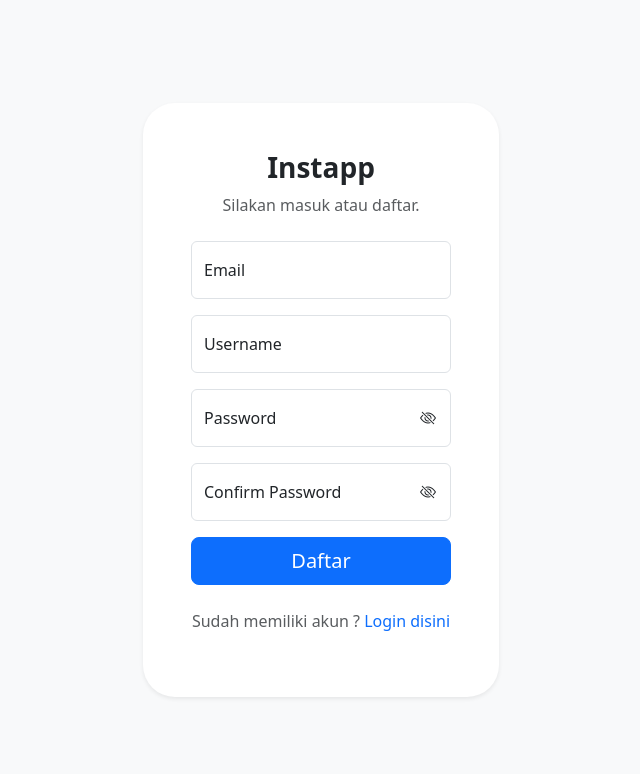
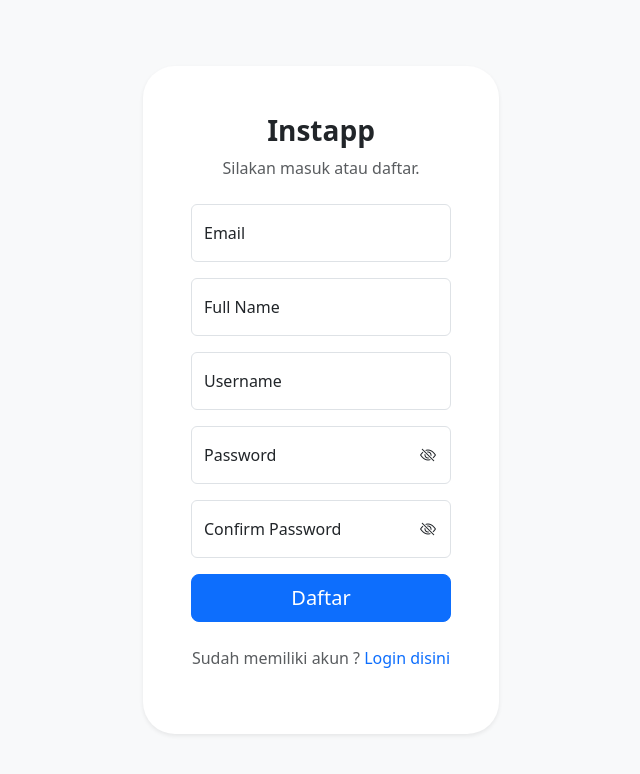
Before and after one commit to Renggy/Instapp-frontend, a Vue app: page /signup in a window 1280 px wide. Shown: the top 774 px of the page, without its empty margins (319-959 px from the left). Built offline with nearby package versions, Linux system fonts and the light colour scheme; no server answers.

Commit message:
Add Component field, middleware auth, store using pinia and enchance SignIn and SignUp Auth View

```diff
--- /dev/null
+++ b/src/components/Auth/AuthInput.vue
@@ -0,0 +1,70 @@
+<template>
+  <div class="form-floating mb-3">
+    <input
+      :type="inputType"
+      class="form-control"
+      :class="{ 'is-invalid': error }"
+      :value="modelValue"
+      @input="$emit('update:modelValue', ($event.target as HTMLInputElement).value)"
+      :placeholder="label"
+      autocomplete="off"
+    />
+    <label>{{ label }}</label>
+    <i
+      v-if="isPassword"
+      class="bi icon-end"
+      :class="isPasswordVisible ? 'bi-eye' : 'bi-eye-slash'"
+      @click="togglePasswordVisibility"
+    ></i>
+    <div v-if="error" class="invalid-feedback">
+      {{ error }}
+    </div>
+  </div>
+</template>
+
+<script setup lang="ts">
+  import { ref, computed } from 'vue';
+
+  const props = defineProps({
+    modelValue: {
+      type: String,
+      required: true,
+    },
+    label: {
+      type: String,
+      required: true,
+    },
+    type: {
+      type: String,
+      default: 'text',
+    },
+    error: {
+      type: String,
+      default: '',
+    },
+  });
+
+  defineEmits(['update:modelValue']);
+  const isPasswordVisible = ref(false);
+  const isPassword        = computed(() => props.type === 'password');
+  const inputType         = computed(() => {
+    if (isPassword.value) {
+      return isPasswordVisible.value ? 'text' : 'password';
+    }
+    return props.type;
+  });
+
+  function togglePasswordVisibility() {
+    isPasswordVisible.value = !isPasswordVisible.value;
+  }
+</script>
+
+<style scoped>
+  .icon-end {
+    top: 50%;
+    right: 15px;
+    cursor: pointer;
+    position: absolute;
+    transform: translateY(-50%);
+  }
+</style>
--- /dev/null
+++ b/src/middleware/auth.ts
@@ -0,0 +1,12 @@
+
+import cookies from '@/services/cookies';
+
+export function authGuard(to, from, next) {
+  const isAuthenticated = !!cookies.getToken();
+
+  if (isAuthenticated) {
+    next()
+  } else {
+    next({ name : 'signin'})
+  }
+}
--- /dev/null
+++ b/src/stores/auth.ts
@@ -0,0 +1,40 @@
+import { ref } from 'vue';
+import { defineStore } from 'pinia'
+import type { User } from '@/types/Users';
+
+import cookies from '@/services/cookies'
+import axiosInstance from '@/services/axios'
+
+export const useAuthStore = defineStore('auth', {
+  state: () => ({
+    token : cookies.getToken() || null,
+    user  : ref<User>({} as User)
+  }),
+  getters: {
+    isAuthenticated: (state) => !!state.token,
+  },
+  actions: {
+    setAuthData(token: string, user: User) {
+      this.token = token;
+      this.user  = user;
+      cookies.saveToken(this.token);
+    },
+
+    clearAuthData() {
+      this.token = null;
+      this.user  = {} as User;
+      cookies.destroyToken();
+    },
+
+    async verifyAuth() {
+      if (!cookies.getToken()) this.clearAuthData();
+      if ( cookies.getToken()) {
+        await axiosInstance.get("/auth/verify")
+          .then(resp => {
+            this.setAuthData(cookies.getToken(), resp.data.data.user);
+          })
+          .catch(()  => this.clearAuthData())
+      }
+    },
+  },
+})
--- a/src/views/Auth/SignInView.vue
+++ b/src/views/Auth/SignInView.vue
@@ -46,9 +46,12 @@
 </template>
 <script setup lang="ts">
   import { ref } from 'vue';
+  import { useRouter } from 'vue-router';
+  import { useAuthStore } from '@/stores/auth';
+
   import axiosInstance from '@/services/axios';
-  import { useRouter } from 'vue-router';
-  const router = useRouter();
+  const router    = useRouter();
+  const authStore = useAuthStore();
 
   const visiblePassword = ref<boolean>(false);
   const loadingOnSubmit = ref<boolean>(false);
@@ -61,14 +64,14 @@
     loadingOnSubmit.value = true;
     await axiosInstance.post('/auth/signin', data.value)
       .then(resp => {
-        console.log(resp);
-        loadingOnSubmit.value = false;
-        router.push('/');
-      })
-      .catch(err => {
-        if (err.status == 401) alert("Password Salah");
-      })
-      .finally(() => loadingOnSubmit.value = false);
+        const { user, token } = resp.data.data;
+        authStore.setAuthData(token, user);
+        router.push("/");
+        // }
+      }).catch(error => {
+        if (error.response.status == 401) alert("Email atau password salah");
+        else alert("Terjadi kesalahan. Silakan coba lagi.");
+      }).finally(() => loadingOnSubmit.value = false);
   }
 </script>
 
--- a/src/views/Auth/SignUpView.vue
+++ b/src/views/Auth/SignUpView.vue
@@ -1,64 +1,33 @@
 <template>
   <form @submit.prevent="handleSubmit">
-    <!-- Email -->
-    <div class="form-floating mb-3">
-      <input
-        type="email"
-        class="form-control"
-        :class="{ 'is-invalid': validationErrors.user_email }"
-        v-model="data.user_email"
-        placeholder="Email"
-        autocomplete="off" />
-      <label>Email</label>
-      <div v-if="validationErrors.user_email" class="invalid-feedback">
-        {{ validationErrors.user_email[0] }}
-      </div>
-    </div>
-
-    <!-- Name -->
-    <div class="form-floating mb-3">
-      <input
-        type="text"
-        class="form-control"
-        :class="{ 'is-invalid': validationErrors.user_name }"
-        placeholder="Name"
-        v-model="data.user_name"
-        autocomplete="off" />
-      <label>Username</label>
-      <div v-if="validationErrors.user_name" class="invalid-feedback">
-        {{ validationErrors.user_name[0] }}
-      </div>
-    </div>
-
-    <!-- Input Password -->
-    <div class="form-floating mb-3">
-      <input
-        :type="visible.password ? `text` : `password`"
-        class="form-control"
-        :class="{ 'is-invalid': validationErrors.password }"
-        placeholder="Password"
-        v-model="data.password"
-        autocomplete="off" />
-      <label>Password</label>
-      <i class="bi icon-end" :class="visible.password ? 'bi-eye' : 'bi-eye-slash'"
-        @click="visible.password = !visible.password"></i>
-      <div v-if="validationErrors.password" class="invalid-feedback">
-        {{ validationErrors.password[0] }}
-      </div>
-    </div>
-
-    <!-- Input Confirm Password -->
-    <div class="form-floating mb-3">
-      <input
-        :type="visible.confirmPassword ? `text` : `password`"
-        class="form-control"
-        placeholder="Confirm Password"
-        v-model="data.confirmPassword"
-        autocomplete="off" />
-      <label>Confirm Password</label>
-      <i class="bi icon-end" :class="visible.confirmPassword ? 'bi-eye' : 'bi-eye-slash'"
-        @click="visible.confirmPassword = !visible.confirmPassword"></i>
-    </div>
+    <AuthInput
+      v-model="data.user_email"
+      label="Email"
+      type="email"
+      :error="validationErrors.user_email?.[0]"
+    />
+    <AuthInput
+      v-model="data.user_full_name"
+      label="Full Name"
+      :error="validationErrors.user_full_name?.[0]"
+    />
+    <AuthInput
+      v-model="data.user_name"
+      label="Username"
+      :error="validationErrors.user_name?.[0]"
+    />
+    <AuthInput
+      v-model="data.password"
+      label="Password"
+      type="password"
+      :error="validationErrors.password?.[0]"
+    />
+    <AuthInput
+      v-model="data.confirmPassword"
+      label="Confirm Password"
+      type="password"
+      :error="validationErrors.confirmPassword?.[0]"
+    />
 
     <div class="d-grid mb-4">
       <button type="submit" class="btn btn-primary btn-lg" :disabled="loadingOnSubmit">
@@ -79,6 +48,7 @@
   </form>
 </template>
 <script setup lang="ts">
+  import AuthInput from '@/components/Auth/AuthInput.vue';
   import { useRouter } from 'vue-router'
   import axiosInstance from '@/services/axios';
   import { ref } from 'vue';
@@ -88,15 +58,10 @@
   // Data
   const data = ref({
     user_email      : "",
+    user_full_name  : "",
     user_name       : "",
     password        : "",
-    confirmPassword : ""
-  });
-
-  // For Visible
-  const visible = ref<{password: boolean, confirmPassword: boolean}>({
-    password        : false,
-    confirmPassword : false
+    confirmPassword : "",
   });
 
   // For Validation Errors
@@ -134,12 +99,4 @@
   }
 </script>
 
-<style scoped>
-  .icon-end {
-    top: 50%;
-    right: 15px;
-    cursor: pointer;
-    position: absolute;
-    transform: translateY(-50%);
-  }
-</style>
+<style scoped></style>
```
